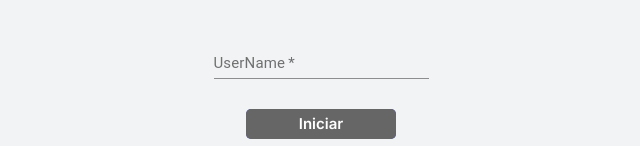
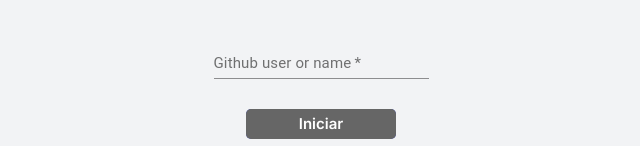
Before and after one commit to Wfelipe2011/pomodoro, a React (Create React App) app: page / in a window 1280 px wide. Shown: the part 504-650 px from the top of the page, without its empty margins (319-959 px from the left). Built offline with nearby package versions, Linux system fonts and the light colour scheme.

Commit message:
ajust label

```diff
--- a/src/pages/Login.tsx
+++ b/src/pages/Login.tsx
@@ -15,7 +15,7 @@
             <form noValidate autoComplete="off" className="container form" >
                 <p>Bem Vindo ao Modoro Moveit!</p>
                 <img src="/icons/icon.png" />
-                <div className="input"><TextField required={true} id="user" onChange={handleChange} label="UserName" /></div>
+                <div className="input"><TextField required={true} id="user" onChange={handleChange} label="Github user or name" /></div>
                 {user != null && user.length > 3 ? (
                     <div className="button"><Link to={`/countDown/${user}`} className="button">Iniciar</Link></div>
                 ) : (
```
